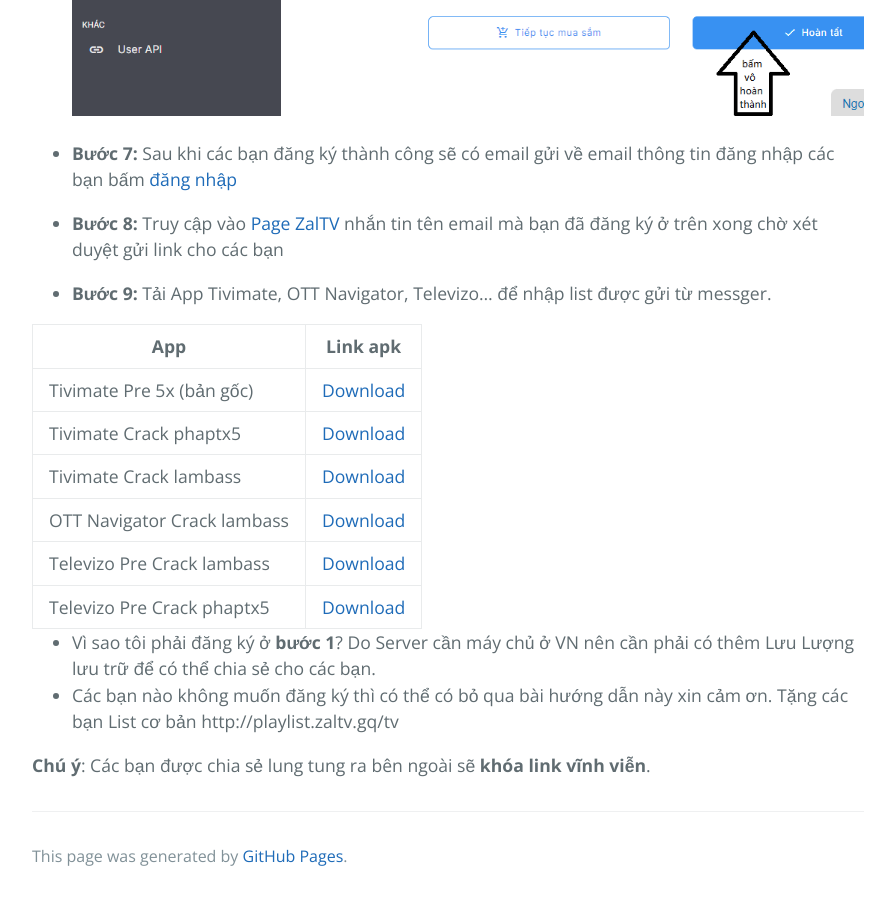
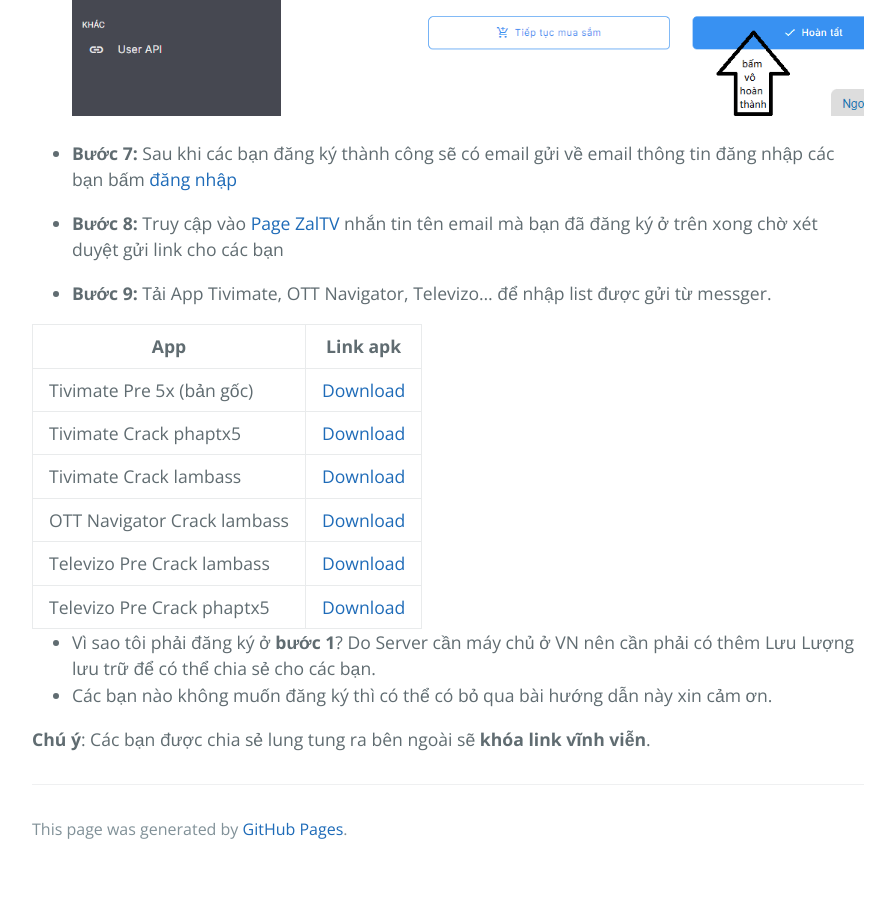
Before and after one commit to huuvinhtv/zaltv, a Jekyll site: the page built from huongdan.md, in a window 1280 px wide and 900 px high, scrolled down 3061 px. Shown: the whole window, without its empty margins (192-1087 px from the left). Built offline with Jekyll 4.4.1, drawn with Linux system fonts in a browser that asks for light colours; our own code applies the rules of GitHub Pages for plain Markdown files; after the commit the page ends 3934 px from its top, so only the background shows below that.

Commit message:
Update huongdan.md

```diff
--- a/huongdan.md
+++ b/huongdan.md
@@ -36,6 +36,6 @@ Những điều bạn cần biết để có thể xem link iptv được chia s
 
 
 * Vì sao tôi phải đăng ký ở **bước 1**? Do Server cần máy chủ ở VN nên cần phải có thêm Lưu Lượng lưu trữ để có thể chia sẻ cho các bạn.
-* Các bạn nào không muốn đăng ký thì có thể có bỏ qua bài hướng dẫn này xin cảm ơn. Tặng các bạn List cơ bản http://playlist.zaltv.gq/tv
+* Các bạn nào không muốn đăng ký thì có thể có bỏ qua bài hướng dẫn này xin cảm ơn.
 
 **Chú ý**: Các bạn được chia sẻ lung tung ra bên ngoài sẽ **khóa link vĩnh viễn**.
```
